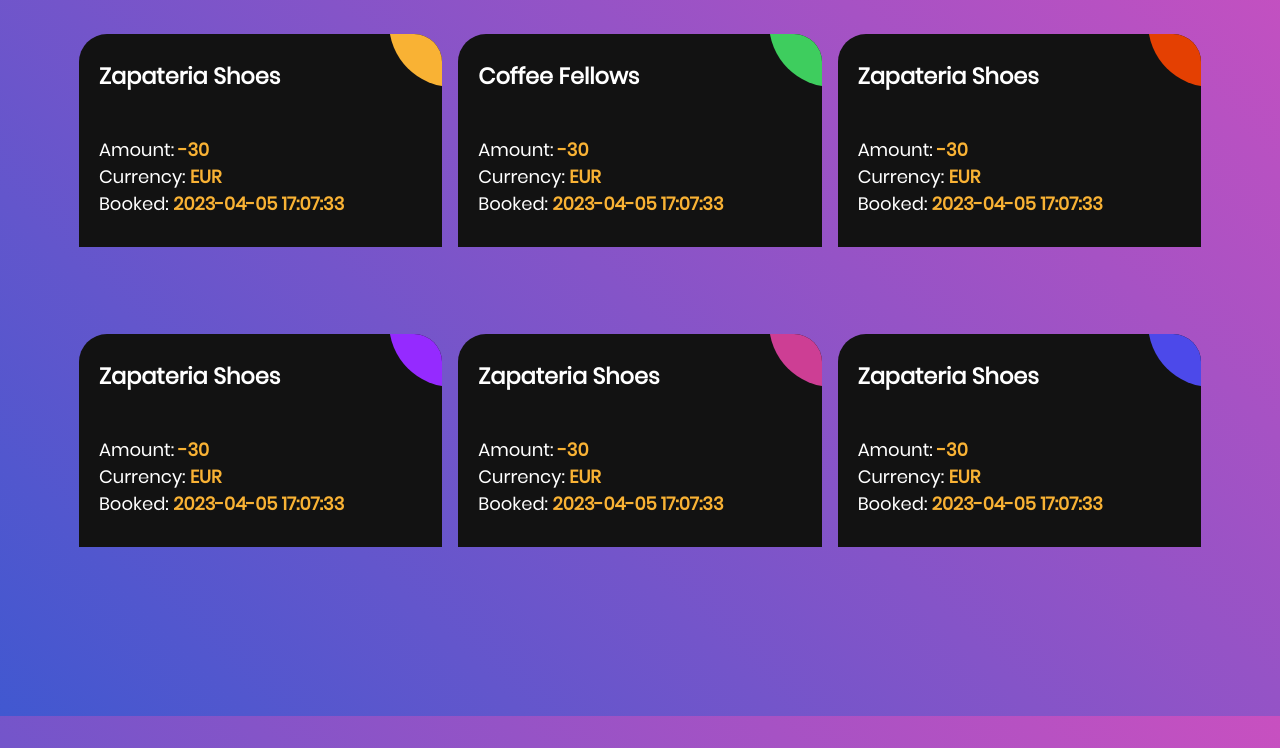
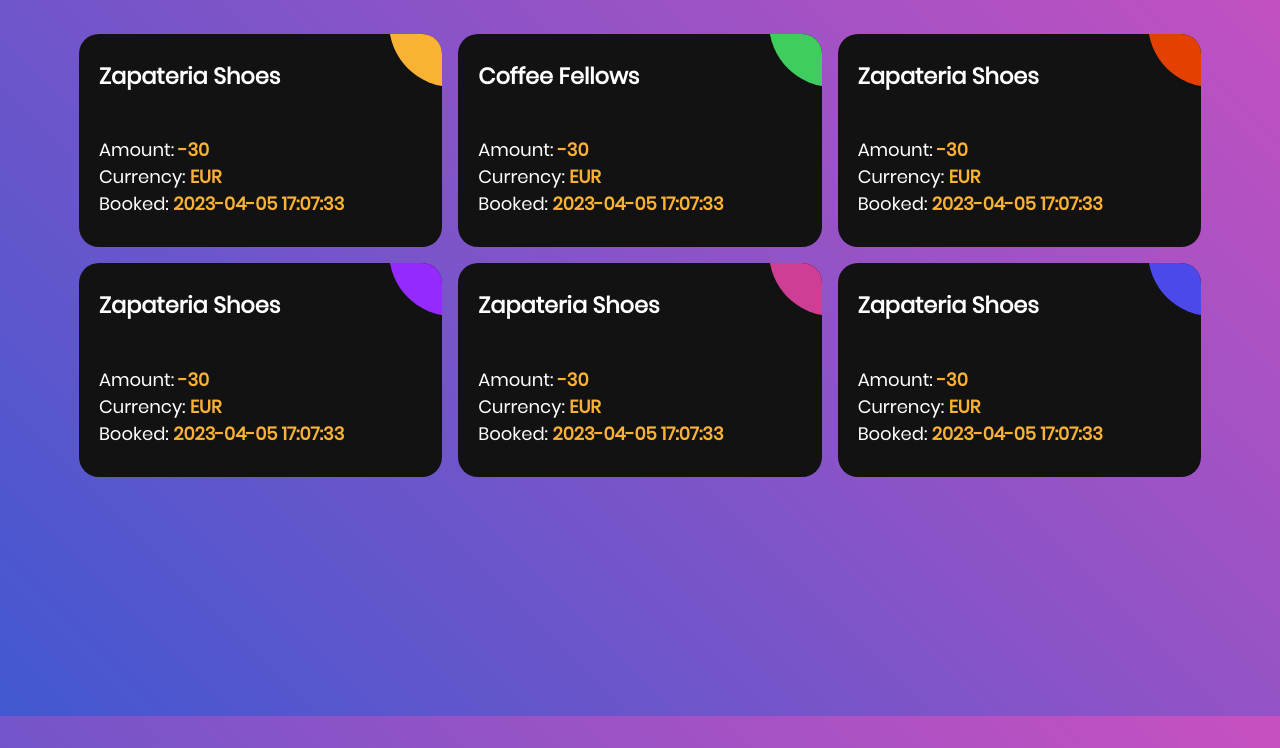
Before and after one commit to elghanbibadr/simplewebsite, a plain HTML site: page index.html in a window 1280 px wide. Shown: the part 84-832 px from the top of the page. Drawn offline with Linux system fonts and the light colour scheme.

Commit message:
more refactoring

```diff
--- a/css/main.css
+++ b/css/main.css
@@ -241,7 +241,7 @@
 .transactionWrraperContainer {
   display: grid;
   grid-template-columns: repeat(1fr);
-  column-gap: 1rem;
+  gap: 1rem;
   /* display: -webkit-box;
   display: -ms-flexbox;
   display: flex;
@@ -255,11 +255,11 @@
 }
 .transaction_item {
 
-  height: 300px;
-  border-radius: 28px !important;
+  /* height: 300px; */
+  border-radius: 20px;
   overflow: hidden;
 }
-.ag-courses-item_link {
+.transaction_item {
   display: block;
   padding: 30px 20px;
   background-color: #121212;
@@ -268,12 +268,12 @@
 
   position: relative;
 }
-.ag-courses-item_link:hover,
-.ag-courses-item_link:hover .ag-courses-item_date {
+.transaction_item:hover,
+.transaction_item:hover .ag-courses-item_date {
   text-decoration: none;
   color: #FFF;
 }
-.ag-courses-item_link:hover .ag-courses-item_bg {
+.transaction_item:hover .ag-courses-item_bg {
   -webkit-transform: scale(10);
   -ms-transform: scale(10);
   transform: scale(10);
--- a/index.html
+++ b/index.html
@@ -76,7 +76,6 @@
 
 				<!-- ag-courses_item -->
 				<div class="transaction_item">
-					<div href="#" class="ag-courses-item_link">
 						<div class="ag-courses-item_bg"></div>
 
 						<h2 class="transaction_title">
@@ -104,9 +103,7 @@
 							</span>
 						</div>
 				</div>
-				</div>
 				<div class="transaction_item">
-					<div href="#" class="ag-courses-item_link">
 						<div class="ag-courses-item_bg"></div>
 						<h2 class="transaction_title">
 							Coffee Fellows
@@ -133,9 +130,7 @@
 						</div>
 
 				</div>
-				</div>
 				<div class="transaction_item">
-					<div href="#" class="ag-courses-item_link">
 						<div class="ag-courses-item_bg"></div>
 
 						<h2 class="transaction_title">
@@ -162,9 +157,7 @@
 							</span>
 						</div>
 				</div>
-				</div>
 				<div class="transaction_item">
-					<div href="#" class="ag-courses-item_link">
 						<div class="ag-courses-item_bg"></div>
 
 						<h2 class="transaction_title">
@@ -190,9 +183,7 @@
 							</span>
 					</div>
 				</div>
-				</div>
 				<div class="transaction_item">
-					<div href="#" class="ag-courses-item_link">
 						<div class="ag-courses-item_bg"></div>
 
 						<h2 class="transaction_title">
@@ -218,9 +209,7 @@
 							</span>
 						</div>
 				</div>
-				</div>
 				<div class="transaction_item">
-					<div href="#" class="ag-courses-item_link">
 						<div class="ag-courses-item_bg"></div>
 						<h2 class="transaction_title">Zapateria Shoes</h2>
 						<div class="ag-courses-item_date-box">
@@ -242,7 +231,6 @@
 							<span class="ag-courses-item_date">
 								2023-04-05 17:07:33
 							</span>
-						</div>
 						</div>
 				</div>
 			</div>
```
Lines whose indentation alone changed are shown as unchanged.
